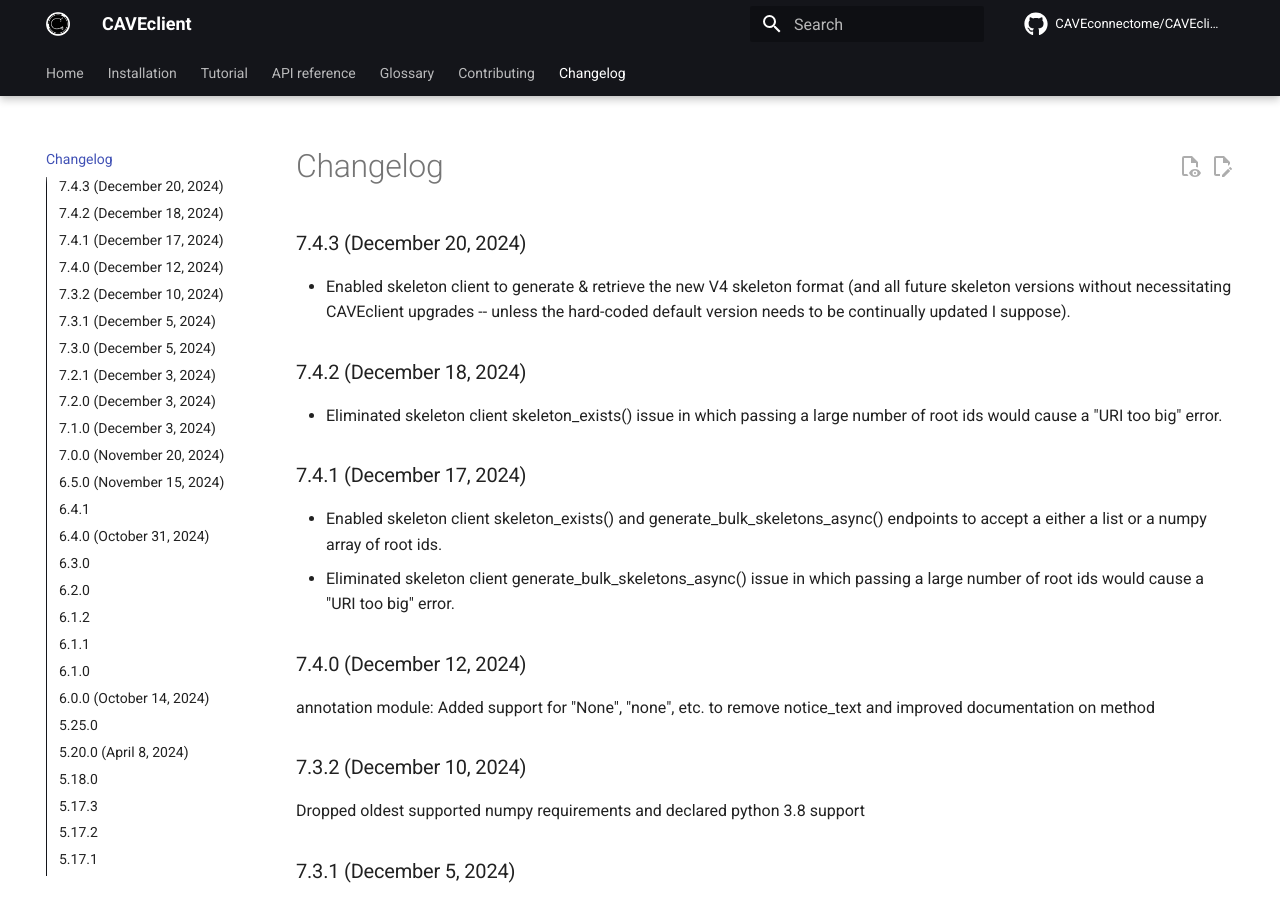
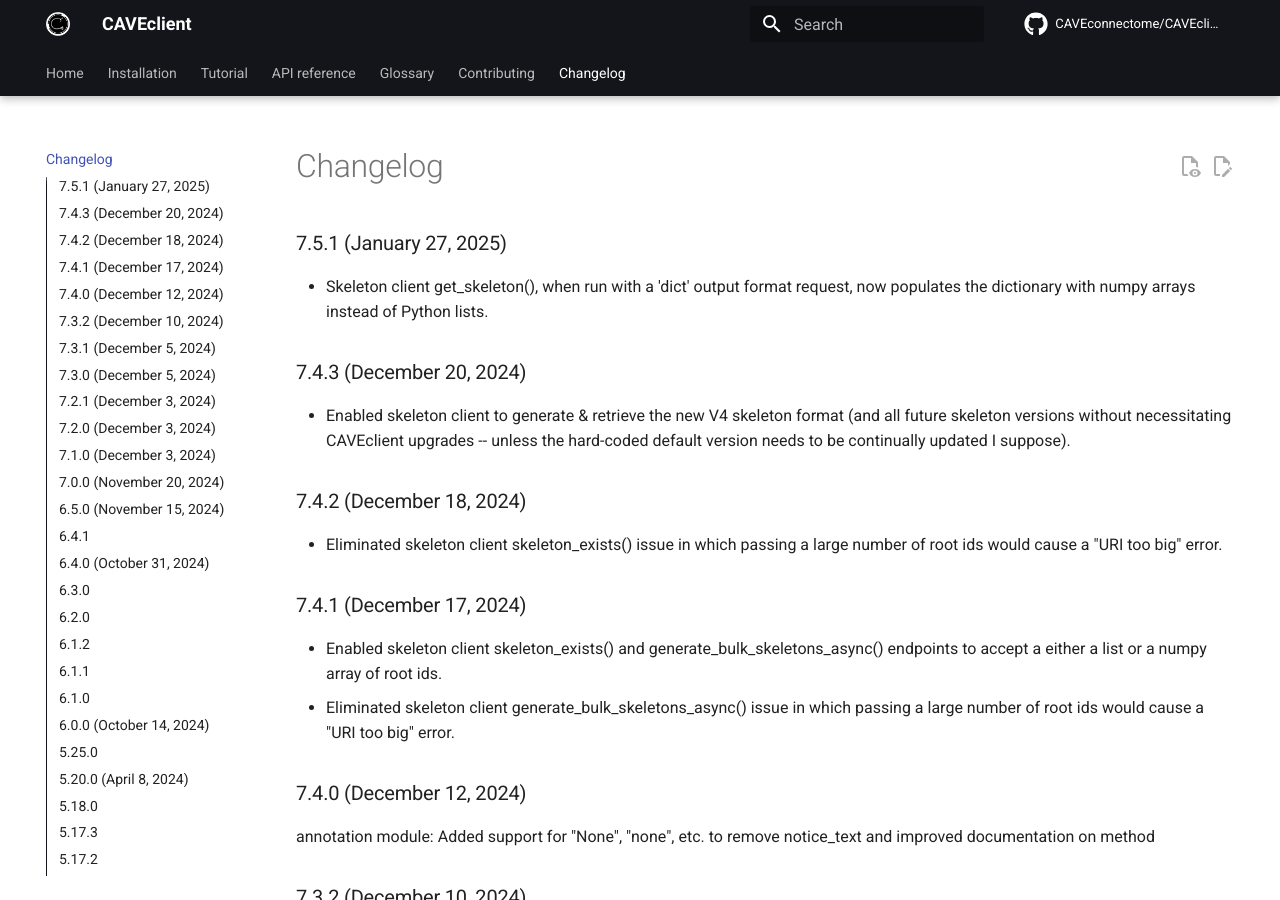
Before and after one commit to CAVEconnectome/CAVEclient, an MkDocs documentation site: the page built from docs/changelog.md, in a window 1280 px wide and 900 px high. Built offline with MkDocs 1.6.1 and Material for MkDocs 9.7.7, drawn with Linux system fonts in a browser that asks for light colours; comment, search, counter and statistics services are not loaded.

Commit message:
Update changelog.md

```diff
--- a/docs/changelog.md
+++ b/docs/changelog.md
@@ -1,6 +1,9 @@
 ---
 title: Changelog
 ---
+## 7.5.1 (January 27, 2025)
+- Skeleton client get_skeleton(), when run with a 'dict' output format request, now populates the dictionary with numpy arrays instead of Python lists.
+
 ## 7.4.3 (December 20, 2024)
 - Enabled skeleton client to generate & retrieve the new V4 skeleton format (and all future skeleton versions without necessitating CAVEclient upgrades -- unless the hard-coded default version needs to be continually updated I suppose).
 
```
